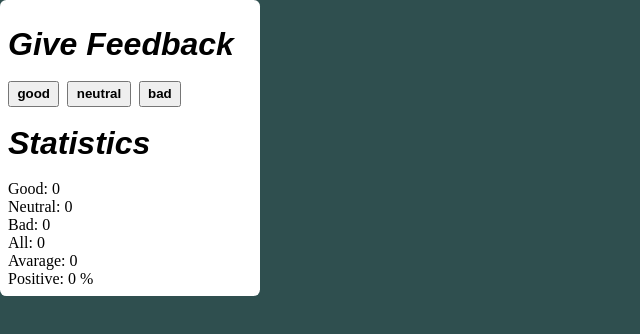
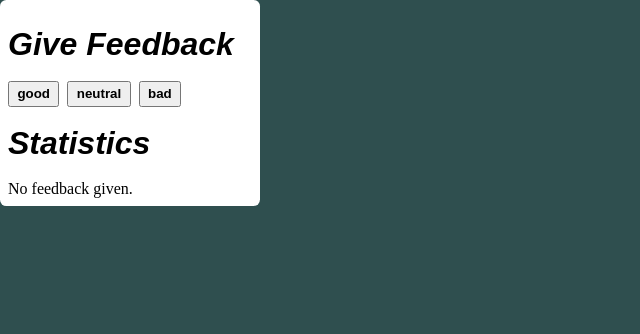
Before and after one commit to datas2k/fullstackopen, a React (Create React App) app in the folder part1/unicafe/: page / in a window 1280 px wide. Shown: the top 334 px of the page, without its empty margins (0-640 px from the left). Built offline with nearby package versions, Linux system fonts and the light colour scheme.

Commit message:
unicafe step3

```diff
--- a/part1/unicafe/src/App.js
+++ b/part1/unicafe/src/App.js
@@ -1,5 +1,26 @@
 import './App.css';
 import { useState } from 'react';
+
+const Statistics = ({good,neutral,bad,total,average,positive}) => {
+  if (total === 0) {
+    return (
+      <ul className='App-statistics-list'>
+        <li><p>No feedback given.</p></li>
+      </ul>
+    )
+  } else {
+    return (
+      <ul className='App-statistics-list'>
+        <li><p>Good: {good}</p></li>
+        <li><p>Neutral: {neutral}</p></li>
+        <li><p>Bad: {bad}</p></li>
+        <li><p>All: {total}</p></li>
+        <li><p>Avarage: {average}</p></li>
+        <li><p>Positive: {positive} %</p></li>
+      </ul>
+    )
+  }
+}
 
 const App = () => {
   const [good, setGood] = useState(0)
@@ -31,17 +52,17 @@ const App = () => {
         <li><Button feed='bad'/></li>
       </ul>
       <h1 className='App-header'>Statistics</h1>
-      <ul className='App-statistics-list'>
-        <li><p>Good: {good}</p></li>
-        <li><p>Neutral: {neutral}</p></li>
-        <li><p>Bad: {bad}</p></li>
-        <li><p>All: {total}</p></li>
-        <li><p>Avarage: {average}</p></li>
-        <li><p>Positive: {positive} %</p></li>
-
-      </ul>
+      <Statistics
+        good={good}
+        neutral={neutral}
+        bad={bad}
+        total={total}
+        average={average}
+        positive={positive}
+      />
     </div>
   );
 }
 
+
 export default App;
```
